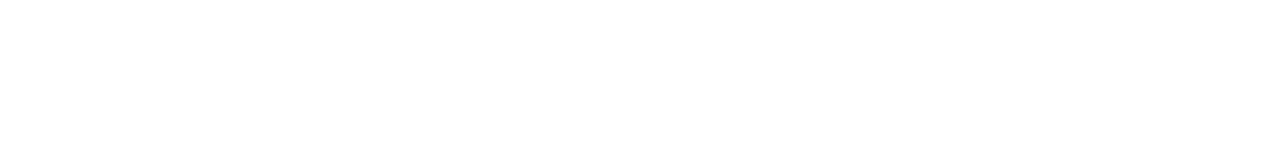
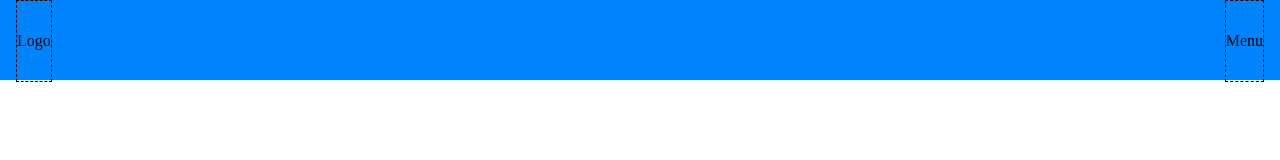
Before and after one commit to AlessandroIacovella95/htmlcss-responsive-layout, a plain HTML site: page index.html in a window 1280 px wide. Drawn offline with Linux system fonts and the light colour scheme.

Commit message:
feat: add header

```diff
--- a/css/style.css
+++ b/css/style.css
@@ -0,0 +1,66 @@
+/*
+**********************
+        RESET
+**********************
+*/
+
+*{
+    box-sizing: border-box;
+    margin: 0;
+    padding: 0;
+}
+
+img{
+    max-width: 100%;
+}
+
+/*
+**********************
+        DEBUG
+**********************
+*/
+
+.bordered{
+    border: 1px dashed black;
+    min-height: 50px;
+}
+
+/*
+**********************
+        LAYOUT
+**********************
+*/
+
+.container{
+    margin-left: auto;
+    margin-right: auto;
+    max-width: 100%;
+    padding: 0 1rem;
+
+}
+
+/*
+**********************
+        HEADER
+**********************
+*/
+
+#header{
+    background-color: #0084FD;
+    height: 80px;
+    line-height: 80px;
+    position: fixed;
+    top: 0;
+    left: 0;
+    right: 0;
+    z-index: 10;
+}
+
+#header > .container{
+    display: flex;
+    justify-content: space-between;
+}
+
+.nav-list{
+    display: flex;
+}
--- a/index.html
+++ b/index.html
@@ -8,6 +8,16 @@
     <title>Document</title>
 </head>
 <body>
+    <header id="header">
+        <div class="container">
+            <div class="logo bordered">
+                Logo
+            </div>
+            <nav class="bordered">
+                Menu
+            </nav>
+        </div>
+    </header>
 
 </body>
 </html>
```
